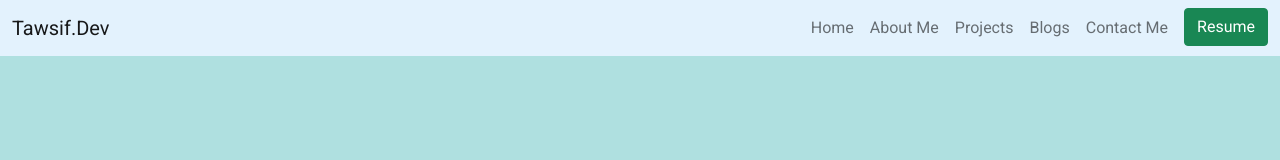
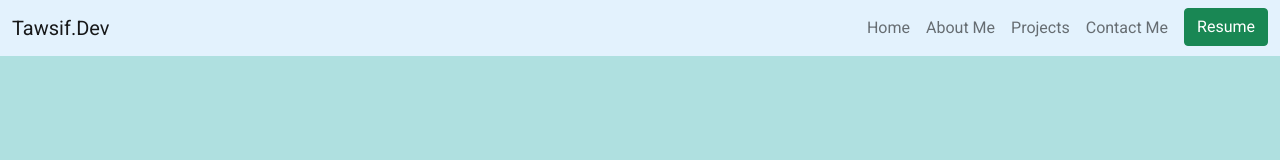
Before and after one commit to tawsifhye/tawsif-portfolio, a React (Create React App) app: page / in a window 1280 px wide. Shown: the top 160 px of the page. Built offline with nearby package versions, Linux system fonts and the light colour scheme.

Commit message:
Blogs Route removed

```diff
--- a/src/App.js
+++ b/src/App.js
@@ -20,7 +20,7 @@ function App() {
           <Route exact path="/" element={<Home />} />
           <Route path="/home" element={<Home />} />
           <Route path="/about" element={<AboutMe />} />
-          <Route path="/blogs" element={<Blogs />} />
+          {/* <Route path="/blogs" element={<Blogs />} /> */}
           <Route path="/projects" element={<FeaturedProjects />} />
           <Route path="/contact" element={<Contact />} />
           <Route path="*" element={<NotFound />} />
--- a/src/Components/Navbar/Navbar.js
+++ b/src/Components/Navbar/Navbar.js
@@ -33,9 +33,9 @@ const Navbar = () => {
                             <li className="nav-item">
                                 <HashLink className={scroll ? "nav-link text-white" : "nav-link"} to="/home#projects">Projects</HashLink>
                             </li>
-                            <li className="nav-item">
+                            {/* <li className="nav-item">
                                 <Link className={scroll ? "nav-link text-white" : "nav-link"} to="/blogs">Blogs</Link>
-                            </li>
+                            </li> */}
                             <li className="mr-2 nav-item">
                                 <Link className={scroll ? "nav-link text-white" : "nav-link"} to="/contact">Contact Me</Link>
                             </li>
```
